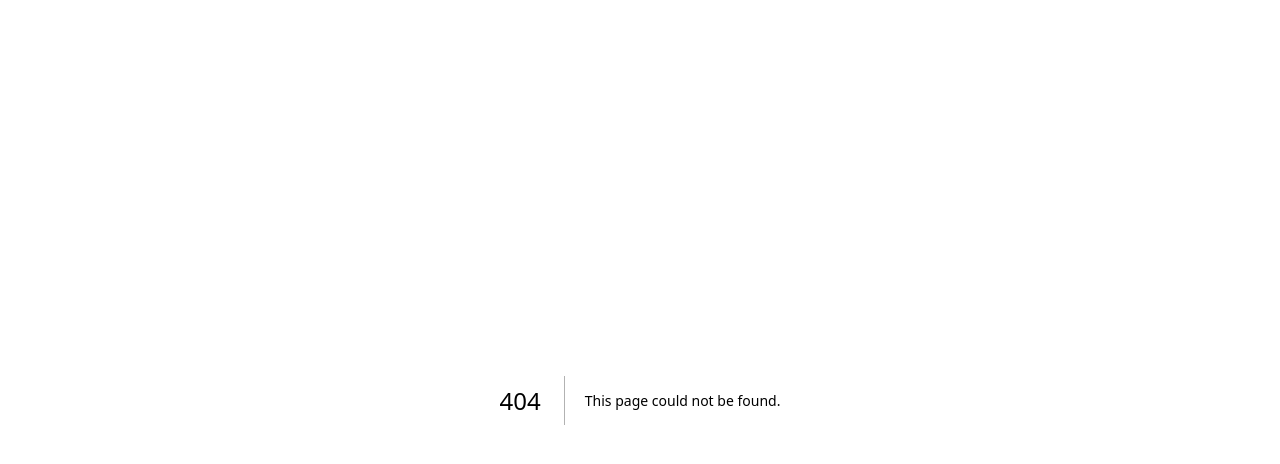
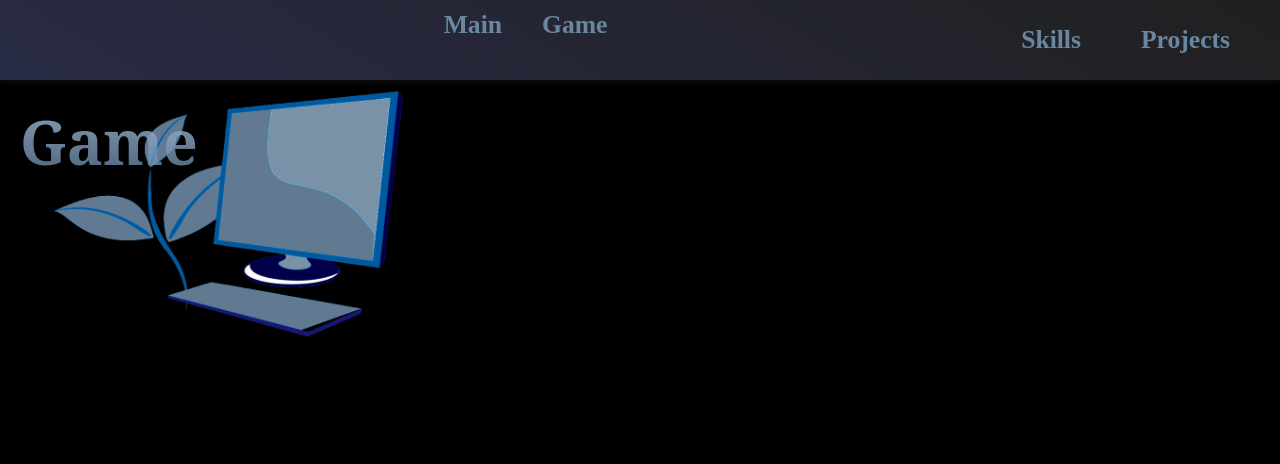
Before and after one commit to TLRKiliann/last-portfolio, a Next.js app in the folder my-app/: page /game in a window 1280 px wide. Before the commit this address had no page. Shown: the top 464 px of the page. Built offline with nearby package versions, Linux system fonts and the light colour scheme.

Commit message:
new links created

```diff
--- a/my-app/app/components/navbar.tsx
+++ b/my-app/app/components/navbar.tsx
@@ -1,4 +1,5 @@
 import { JSX } from 'react';
+import Link from 'next/link';
 import Image from 'next/image';
 import style from '@/styles/navbar.module.scss';
 
@@ -17,6 +18,9 @@ const Navbar = (): JSX.Element => {
           />
         </div>
 
+        <Link href="/">Main</Link>
+        <Link href="/game">Game</Link>
+
         <ul className={style.ul}>
           <li className={style.li}>
             <a href="#linkskills" className={style.link}>
--- /dev/null
+++ b/my-app/app/game/page.tsx
@@ -0,0 +1,11 @@
+import { JSX } from "react";
+import style from '@/styles/game.module.scss';
+
+const GamePage = (): JSX.Element => {
+    return (
+        <div>
+            <h1 className={style.h1}>Game</h1>
+        </div>
+    )
+};
+export default GamePage;
--- a/my-app/app/layout.tsx
+++ b/my-app/app/layout.tsx
@@ -1,6 +1,7 @@
 import { JSX } from "react";
 import type { Metadata } from "next";
 import { Geist, Geist_Mono } from "next/font/google";
+import Navbar from "./components/navbar";
 import "@/styles/globals.scss";
 
 const geistSans = Geist({
@@ -26,6 +27,7 @@ const RootLayout = ({
   return (
     <html lang="en">
       <body className={`${geistSans.variable} ${geistMono.variable}`}>
+        <Navbar />
         {children}
       </body>
     </html>
--- a/my-app/app/page.tsx
+++ b/my-app/app/page.tsx
@@ -1,7 +1,7 @@
 import { JSX } from 'react';
 import Image  from 'next/image';
 import Layout from "./components/layout";
-import Navbar from './components/navbar';
+//import Navbar from './components/navbar';
 import MainTitle from './components/mainTitle';
 import SkillsSection from './components/skillsSection';
 import ProjectsSection from './components/projectsSection';
@@ -12,7 +12,7 @@ const Page = (): JSX.Element => {
 
   return (
     <>
-      <Navbar />
+      {/* <Navbar /> */}
 
       <div className={style.maindivimg}>
         <div className={style.divbgimg}>
--- /dev/null
+++ b/my-app/styles/game.module.scss
@@ -0,0 +1,16 @@
+@use 'fonts.scss';
+@use 'colors.scss';
+
+@mixin text-color($color_1, $color_2) {
+    background: -webkit-linear-gradient($color_1, $color_2);
+    -webkit-background-clip: text;
+    -webkit-text-fill-color: transparent;
+}
+
+.h1 {
+    margin: 20px;
+    font-family: fonts.$noto_serif;
+    font-size: 3.8rem;
+    @include text-color(rgba(141, 154, 166, 0.9), rgba(112,128,144, 0.75));
+    filter: contrast(200%);
+}
```
